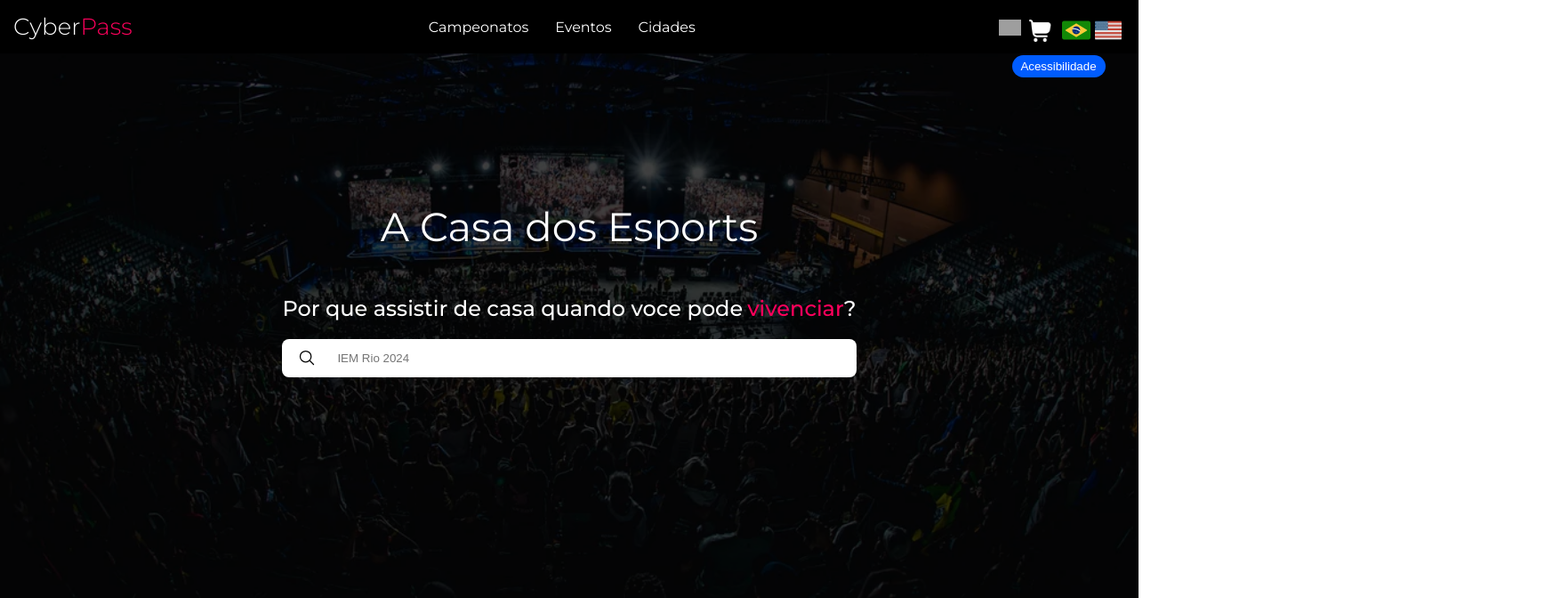
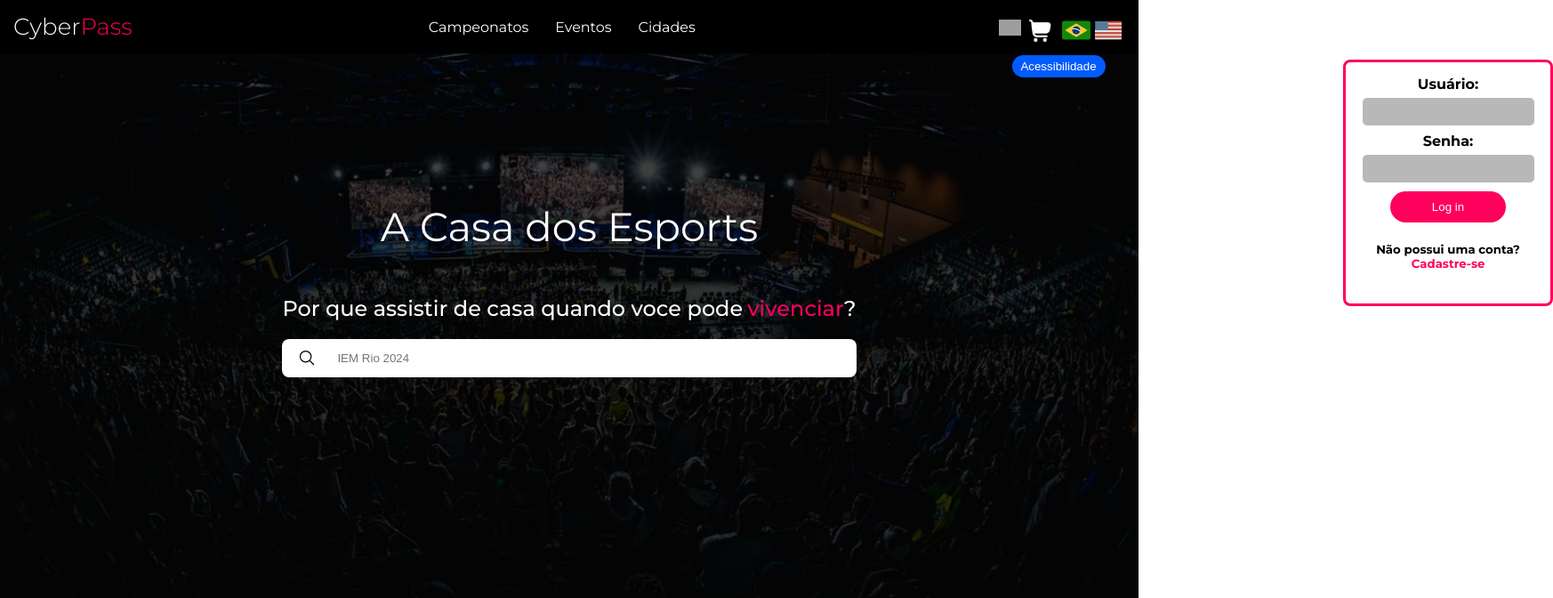
Before and after one commit to guilhermelike/CyberPass, a React (Create React App) app in the folder cyberpass/: page / in a window 1280 px wide. Both pictures are taken after a click on the link 1135 px from the left and 34 px from the top of the page. Shown: the top 672 px of the page at 89% size, 1746 px wide, since content can reach past the window. Built offline with nearby package versions, Linux system fonts and the light colour scheme; grey boxes are pictures that could not be loaded.

Commit message:
começando modal userr

```diff
--- a/cyberpass/src/componentes/Banner/Banner.css
+++ b/cyberpass/src/componentes/Banner/Banner.css
@@ -118,3 +118,68 @@ a {
 .eualink > img{
     width: 29.7px;
 }
+
+.modal {
+    position:absolute;
+    z-index: 10000;
+    background-color: transparent; /* Torna o fundo do modal transparente */
+    border: none; /* Remove a borda do modal */
+    padding: 20px;
+    width: 200px; /* Defina o tamanho do modal */
+    left: 1490px; /* Defina a posição horizontal do modal */
+    top: 46.55px; /* Defina a posição vertical do modal */
+}
+
+.modal-content {
+    background-color: #ffffff;
+
+    padding: 15px;
+    border: 3px solid #FF005C;
+    width: 200px;
+    border-radius: 8px;
+
+}
+
+.input-field {
+    border-radius: 5px;
+    background-color: #b9b8b8;
+    border: none;
+    padding: 8px;
+    margin-top: 3%;
+
+}
+
+#username {
+    margin-bottom: 8px;
+}
+
+.button {
+    background-color: #FF005C;
+    color: white;
+    border: none;
+    border-radius: 20px;
+    padding: 10px 20px;
+    cursor: pointer;
+    margin-top:5px;
+    width: 130px;
+    margin-top: 10px;
+}
+
+.button:hover {
+    background-color: #d6004c;
+}
+
+.close {
+    color: #aaa;
+    float: right;
+    font-size: 28px;
+    font-weight: bold;
+    cursor: pointer;
+}
+
+.close:hover,
+.close:focus {
+    color: black;
+    text-decoration: none;
+    cursor: pointer;
+}
--- a/cyberpass/src/componentes/Banner/index.js
+++ b/cyberpass/src/componentes/Banner/index.js
@@ -1,6 +1,16 @@
 import './Banner.css'
+import React, { useState } from 'react';
 
 function Banner(){
+
+    const [showModal, setShowModal] = useState(false);
+
+    const handleUserIconClick = () => {
+        setShowModal(!showModal);
+    };
+
+
+
     return(
         <header className="banner">
         <div className='header-pai'>
@@ -21,7 +31,7 @@ function Banner(){
                 <div className='coluna'>
                     <div className='linha'>
                 <div className='icones-esquerda'>
-                    <div className='user'>
+                    <div className='user' onClick={handleUserIconClick}>
                         <a href="#" className='userlink'><img src='imagens/user.png'></img></a>
                     </div>
                     <div className='cart'>
@@ -44,6 +54,21 @@ function Banner(){
 
             </div>
         </div>
+
+
+        {/* Modal */}
+        {showModal && (
+                <div className="modal">
+                    <div className="modal-content">
+                        <h7 style={{ fontWeight: 'bold' }}><label htmlFor="username" style={{ color: 'black' }}>Usuário:</label></h7>
+                        <input type="text" id="username" className="input-field" />
+                        <h7 style={{ fontWeight: 'bold' }}><label htmlFor="password" style={{ color: 'black' }}>Senha:</label></h7>
+                        <input type="password" id="password" className="input-field" />
+                        <button className="button">Log in</button>
+                        <h5 style={{ color: 'black' }}>Não possui uma conta? <a href="#" style={{ color: '#FF005C' }}>Cadastre-se</a></h5>
+                    </div>
+                </div>
+            )}
         </header>
     )
 }
```
